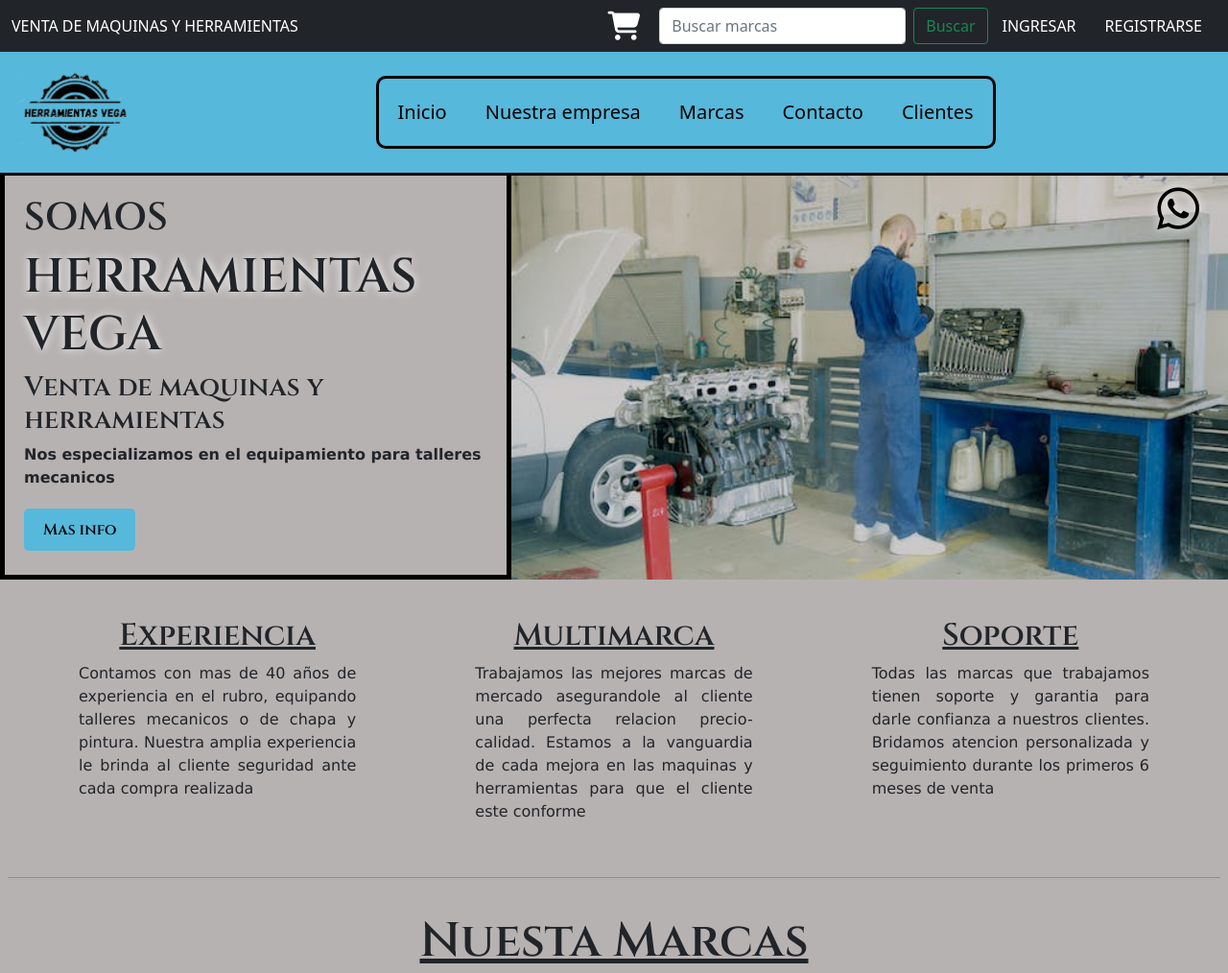
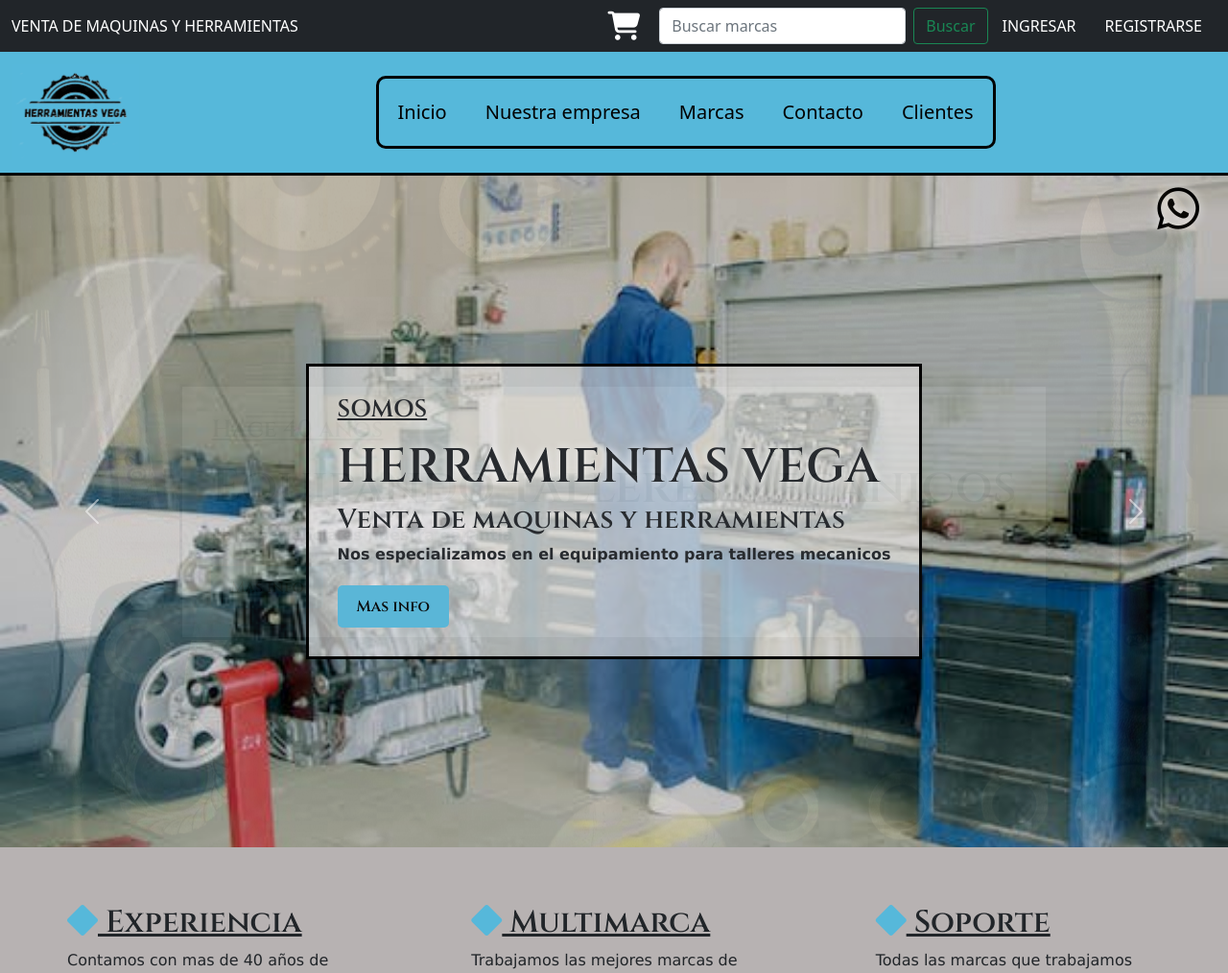
Before and after one commit to mvega1990/Desarrollo-web-comision-53800, a plain HTML site: page index.html in a window 1280 px wide. Shown: the top 1014 px of the page at 96% size. Drawn offline with nearby package versions, Linux system fonts and the light colour scheme.

Commit message:
Cambie Banner inicial por carrousel

```diff
--- a/estilos.scss
+++ b/estilos.scss
@@ -129,9 +129,6 @@ $color4: black;
 
 }
 
-/*fin anidacion navbar*/
-
-
 /* TERMINA NAVBAR */
 
 /* Empieza Main */
@@ -139,6 +136,7 @@ main {
 	height: auto;
 	background-color: $color3;
 	font-family: "Cinzel", serif;
+	padding: 0 !important;
 
 	p {
 		font-family: Verdana, Geneva, Tahoma, sans-serif
@@ -146,76 +144,93 @@ main {
 }
 
 /* MAIN INDEX */
-
+#carouselExampleFade {
+	padding: 0 !important;
+}
+.banner2 {
+	height: calc(100vh - 100px);
+	background-image: url(img/pexels-photo-8985451.jpeg);
+	background-size: cover;
+	background-position: center;
+	padding: 0;
+}
+.banner3 {
+	@extend .banner2;
+	background-image: url(img/screw-4929715_1280.jpg);
+}
+.banner4 {
+	@extend .banner2;
+	background-image: url(img/tools-4088531_960_720.jpg);
+}
 .banner {
 	height: auto;
-	border: 5px solid $color4;
-	border-top: none;
+	width: fit-content;
+	background-color: rgba(244, 241, 241, 0.633);
+	border: 3px solid $color4;
 	font-family: "Cinzel", serif;
 	font-optical-sizing: auto;
 	font-weight: 600;
 	font-style: normal;
-	padding: 20px;
-
+	padding: 30px;
+	margin: 30px;
 	h1 {
-		font-size: 40px;
+		font-size: 25px;
+		margin: 0;
+		margin-bottom: 15px;
+		text-decoration: underline;
 	}
-
 	h2 {
 		font-size: 50px;
 		text-shadow: 0 0 10px $color2;
 	}
-
 	p {
 		margin-bottom: 20px;
 	}
-
 	a {
 		text-decoration: none;
-		color: $color4;
+		color: black;
 		background-color: $color1;
 		padding: 10px 20px;
 		display: flex;
+		width: -moz-fit-content;
 		width: fit-content;
 		border-radius: 5px;
-
 		&:hover {
 			text-decoration: underline;
 			color: $color2;
 		}
 	}
 }
-
-.imagenPrincipal {
-	padding: 0;
-
-	img {
-		width: 100%;
-	}
-}
+  @media only screen and (max-width:500px){
+    .banner h2{
+      font-size: 35px;
+    }
+    .banner2,.banner3,.banner4{
+      height: auto;
+    }
+  }
 
 .descripcion {
-	text-align: center;
+	text-align: left;
 	padding: 20px;
 	margin-top: 20px;
 
 	h2 {
+		padding-left: 50px;
+		margin-top: 20px;
 		text-decoration: underline;
+	}
+	i{
+		color: $color1;
 	}
 
 	p {
 		padding-left: 50px;
 		padding-right: 50px;
-		text-align: justify;
+		text-align: left;
 	}
 }
 
-
-@media only screen and (max-width: 1094px) {
-	.banner h2 {
-		font-size: 30px
-	}
-}
 
 /* FIN MAIN INDEX */
 
--- a/index.html
+++ b/index.html
@@ -68,33 +68,70 @@
     </nav>
     <!-- NAVBAR FIN -->
     <main class="container-fluid">
-        <div class="row">
-            <div class="banner col-md-5 col-sm-6">
+        <div id="carouselExampleFade" class="carousel slide carousel-fade" data-bs-ride="carousel">
+            <div class="carousel-inner">
+                <div class="carousel-item active">
+                    <div class="banner2  d-flex justify-content-center align-items-center">
+                        <div class="banner">
                             <h1>SOMOS</h1>
                             <h2>HERRAMIENTAS VEGA</h2>
                             <h3>Venta de maquinas y herramientas</h3>
                             <p>Nos especializamos en el equipamiento para talleres mecanicos</p>
                             <a href="pages/Contacto.html">Mas info</a>
                         </div>
-            <div class="imagenPrincipal col-md-7 col-sm-6"><img src="img/pexels-photo-8985451.jpeg"
-                    alt="Taller mecanico equipado"></div>
+                    </div>
+                    </div>
+                    <div class="carousel-item">
+                        <div class="banner3  d-flex justify-content-center align-items-center">
+                            <div class="banner">
+                                <h1>Hace 40 años</h1>
+                                <h2>Equipando talleres mecanicos</h2>
+                                <p>La experiencia es nuestra garantia</p>
+                                <a href="pages/Contacto.html">Mas info</a>
+                            </div>
+                        </div>
+                        </div>
+                        <div class="carousel-item">
+                            <div class="banner4  d-flex justify-content-center align-items-center">
+                                <div class="banner">
+                                    <h1>Amplio stock</h1>
+                                    <h2>Mas de 20 marcas y 3000 articulos </h2>
+                                    <p>Principal proveedor de talleres mecanicos</p>
+                                    <a href="pages/Contacto.html">Mas info</a>
+                                </div>
+                            </div>
+                            </div>
+
+                            <button class="carousel-control-prev" type="button"
+                                data-bs-target="#carouselExampleFade" data-bs-slide="prev">
+                                <span class="carousel-control-prev-icon" aria-hidden="true"></span>
+                                <span class="visually-hidden">Previous</span>
+                            </button>
+                            <button class="carousel-control-next" type="button"
+                                data-bs-target="#carouselExampleFade" data-bs-slide="next">
+                                <span class="carousel-control-next-icon" aria-hidden="true"></span>
+                                <span class="visually-hidden">Next</span>
+                            </button>
+                        </div>
+
+
         </div>
         <div class="descripcion">
             <div class="row">
-                <div class="experiencia col-md-4">
-                    <h2>Experiencia</h2>
+                <div class="experiencia col-lg-4">
+                <h2><i class="fa-solid fa-diamond"></i> Experiencia</h2>
                     <p>Contamos con mas de 40 años de experiencia en el rubro, equipando talleres mecanicos o de chapa y
                         pintura. Nuestra amplia experiencia le brinda al cliente seguridad ante cada compra realizada
                     </p>
                 </div>
-                <div class="multimarca col-md-4">
-                    <h2>Multimarca</h2>
+                <div class="multimarca col-lg-4">
+                    <h2><i class="fa-solid fa-diamond"></i> Multimarca</h2>
                     <p>Trabajamos las mejores marcas de mercado asegurandole al cliente una perfecta relacion
                         precio-calidad. Estamos a la vanguardia de cada mejora en las maquinas y herramientas para que
                         el cliente este conforme</p>
                 </div>
-                <div class="soporte col-md-4">
-                    <h2>Soporte</h2>
+                <div class="soporte col-lg-4">
+                    <h2><i class="fa-solid fa-diamond"></i> Soporte</h2>
                     <p>Todas las marcas que trabajamos tienen soporte y garantia para darle confianza a nuestros
                         clientes. Bridamos atencion personalizada y seguimiento durante los primeros 6 meses de venta
                     </p>
@@ -105,7 +142,7 @@
     <section class="NuestrasMarcas container-fluid">
         <div class="row">
             <hr>
-            <h1>Nuesta Marcas</h1>
+            <h1>Nuestras Marcas</h1>
         </div>
         <div class="sec container text-center">
             <div class="row">
```
Also changed, not shown: estilos.css, img/screw-4929715_1280.jpg (added), img/tools-4088531_960_720.jpg (added), 1 other file. Lines whose indentation alone changed are shown as unchanged.
